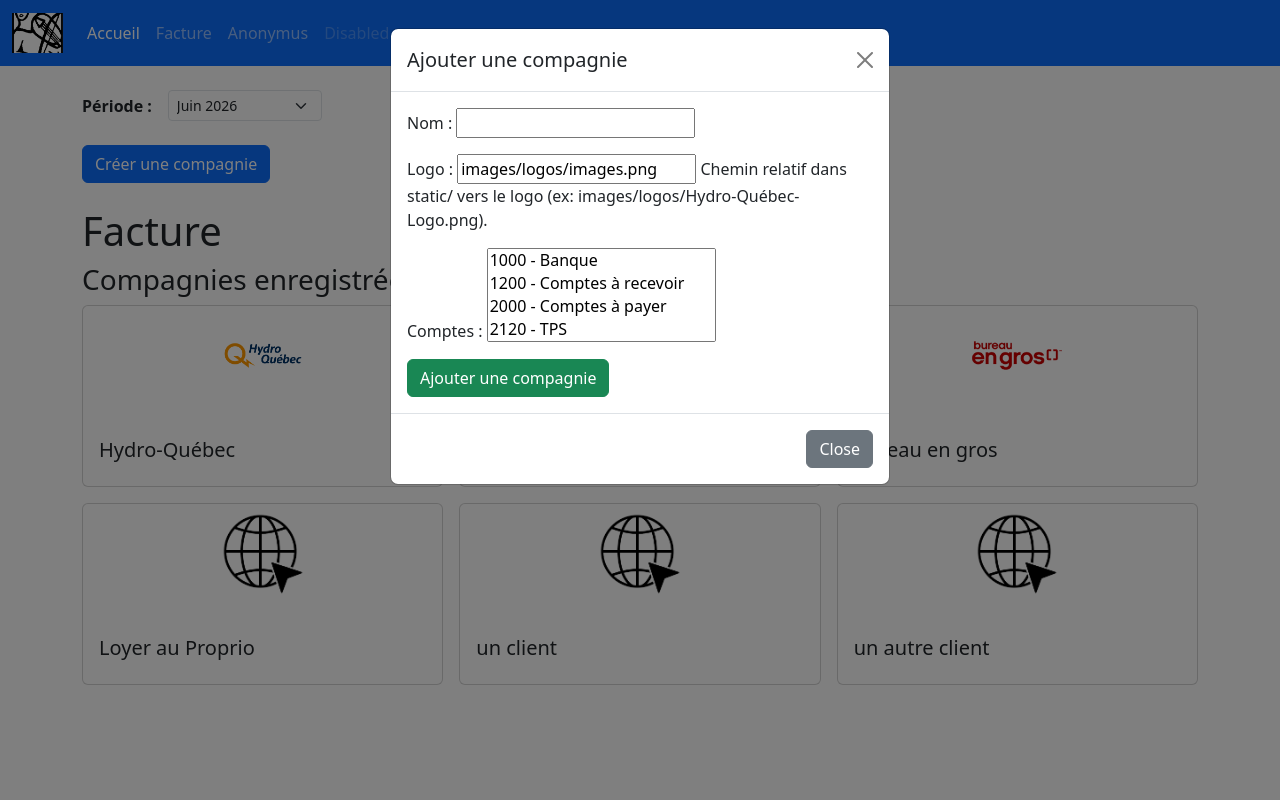
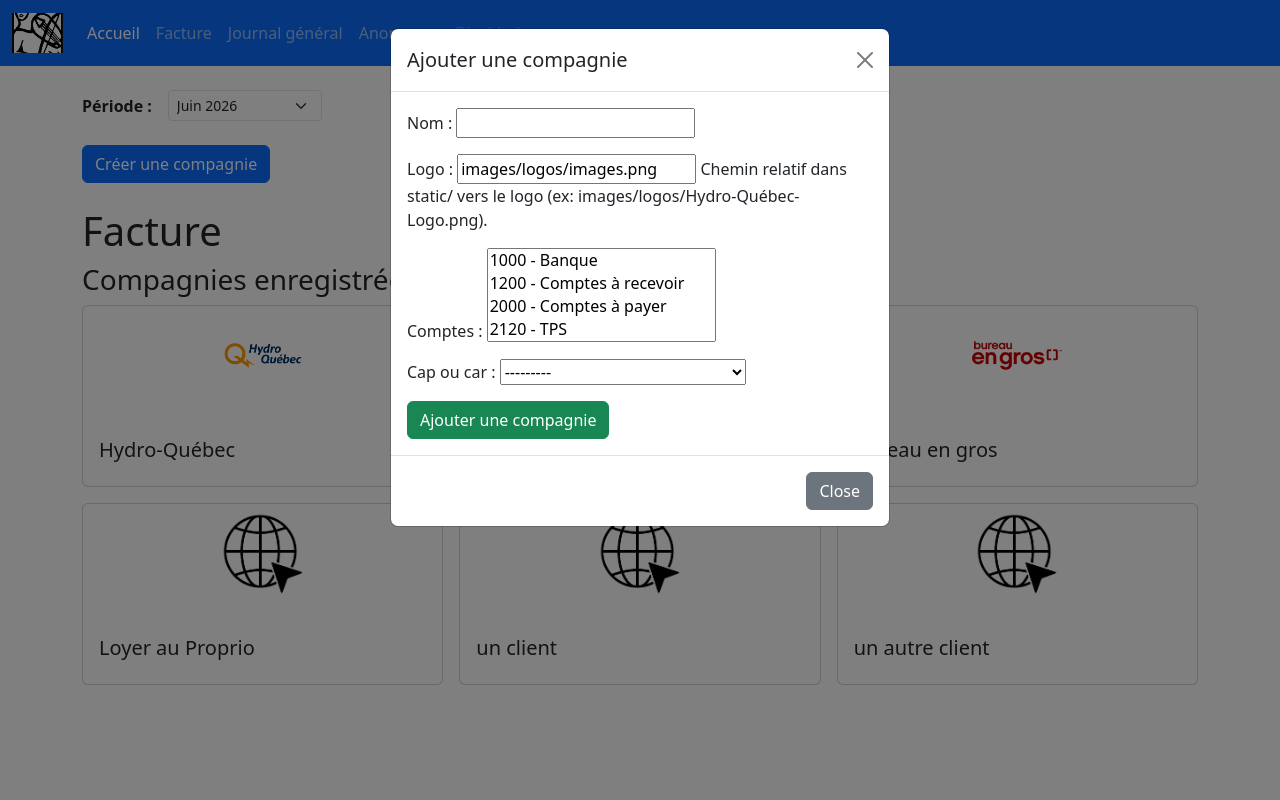
Before and after one commit to criquet1/lecarnet, a Django app: page /facture/ in a window 1280 px wide, after a click on "Créer une compagnie". Run offline with Django 5.2, Linux system fonts and the light colour scheme; data comes from the database, SQL or seed files in the repository; both versions use the stored data as it was after the commit; some libraries are stand-ins or nearby versions.

Commit message:
Journal general, no_EJ et ajustements facture

```diff
--- a/facture/forms.py
+++ b/facture/forms.py
@@ -4,7 +4,7 @@ from .models import Compagnie, Facture, DetailFacture
 class CompagnieForm(forms.ModelForm):
     class Meta:
         model = Compagnie
-        fields = ['nom', 'logo', 'comptes']
+        fields = ['nom', 'logo', 'comptes', 'cap_ou_car']
 
 
 class FactureForm(forms.ModelForm):
--- a/facture/models.py
+++ b/facture/models.py
@@ -9,6 +9,13 @@ class Compagnie(models.Model):
         help_text="Chemin relatif dans static/ vers le logo (ex: images/logos/Hydro-Québec-Logo.png)."
     )
     comptes = models.ManyToManyField(Compte, related_name='compagnies', blank=True)
+    cap_ou_car = models.ForeignKey(
+        Compte,
+        on_delete=models.CASCADE,
+        related_name='compagnies_cap_ou_car',
+        blank=True,
+        null=True,
+    )
 
     def __str__(self):
         return self.nom
--- a/facture/templates/facture/facture.html
+++ b/facture/templates/facture/facture.html
@@ -137,6 +137,7 @@
                                 <table class="table table-sm table-hover">
                                     <thead>
                                         <tr>
+                                            <th>no_EJ</th>
                                             <th>Numéro</th>
                                             <th>Date</th>
                                             <th>Total</th>
@@ -450,7 +451,7 @@
                         for (var i = 0; i < factures.length; i++) {
                             var f = factures[i];
                             var row = document.createElement('tr');
-                            row.innerHTML = '<td>' + f.numero + '</td><td>' + f.date + '</td><td>' + f.total.toFixed(2) + '</td>';
+                            row.innerHTML = '<td>' + (f.no_ej || '') + '</td><td>' + f.numero + '</td><td>' + f.date + '</td><td>' + f.total.toFixed(2) + '</td>';
                             facturesTableBody.appendChild(row);
                         }
                         companyFacturesDiv.style.display = '';
--- a/facture/templates/facture/navbar.html
+++ b/facture/templates/facture/navbar.html
@@ -22,6 +22,9 @@
             <a class="nav-link" href="{% url 'facture' %}">Facture</a>
         </li>
         <li class="nav-item">
+          <a class="nav-link" href="{% url 'journal_general' %}">Journal général</a>
+        </li>
+        <li class="nav-item">
         <a class="nav-link" href="/">{{ request.session.nom|default:'Le Carnet' }}</a>
         </li>
         <li class="nav-item">
--- a/facture/urls.py
+++ b/facture/urls.py
@@ -5,4 +5,5 @@ from . import views
 urlpatterns = [
     path('', views.index, name='accueil'),
     path('facture/', views.facture, name='facture'),
+    path('journal-general/', views.journal_general, name='journal_general'),
 ]
--- a/facture/views.py
+++ b/facture/views.py
@@ -11,6 +11,74 @@ import json
 def index(request):
     title = "Le carnet à Bibi"
     return render(request, "facture/index.html", {'title': title})
+
+
+def journal_general(request):
+    title = "Journal général"
+    journal_rows = []
+
+    facture_ej_map = {
+        facture_id: f"EJ{index}"
+        for index, facture_id in enumerate(
+            Facture.objects.order_by('id').values_list('id', flat=True),
+            start=1,
+        )
+    }
+
+    factures = (
+        Facture.objects
+        .select_related('compagnie', 'compagnie__cap_ou_car')
+        .prefetch_related('details__compte')
+        .order_by('-date', '-id')
+    )
+
+    for facture in factures:
+        cap_ou_car = facture.compagnie.cap_ou_car
+        cap_numero = cap_ou_car.numero if cap_ou_car else None
+        no_ej = facture_ej_map.get(facture.id, '')
+
+        if cap_numero == 2000:
+            cap_side = 'credit'
+            details_side = 'debit'
+        else:
+            # Par défaut (incluant 1200), CAP/CAR est au débit et les détails au crédit.
+            cap_side = 'debit'
+            details_side = 'credit'
+
+        total_facture = facture.total or Decimal('0.00')
+
+        facture_rows = []
+
+        facture_rows.append({
+            'no_ej': no_ej,
+            'date': facture.date,
+            'desc': f"{facture.compagnie.nom} - Facture {facture.numero}",
+            'compte': str(cap_ou_car) if cap_ou_car else 'CAP/CAR non configuré',
+            'debit': total_facture if cap_side == 'debit' else '',
+            'credit': total_facture if cap_side == 'credit' else '',
+        })
+
+        details = facture.details.all().order_by('id')
+        for detail in details:
+            montant = detail.montant or Decimal('0.00')
+            facture_rows.append({
+                'no_ej': no_ej,
+                'date': facture.date,
+                'desc': f"{facture.compagnie.nom} - Facture {facture.numero}",
+                'compte': str(detail.compte),
+                'debit': montant if details_side == 'debit' else '',
+                'credit': montant if details_side == 'credit' else '',
+            })
+
+        for index, row in enumerate(facture_rows):
+            row['group_start'] = index == 0
+            row['group_end'] = index == len(facture_rows) - 1
+            journal_rows.append(row)
+
+    return render(request, "facture/journal_general.html", {
+        'title': title,
+        'journal_rows': journal_rows,
+    })
 
 
 def facture(request):
@@ -65,7 +133,7 @@ def facture(request):
                     detail_formset.save()
                     return redirect('facture')
 
-    compagnies = Compagnie.objects.all()
+    compagnies = Compagnie.objects.select_related('cap_ou_car').all()
 
     comptes_setting = []
     for id_key, label_key in [
@@ -94,13 +162,22 @@ def facture(request):
 
     all_comptes = [{'id': compte.pk, 'label': str(compte)} for compte in Compte.objects.all()]
 
+    facture_ej_map = {
+        facture_id: f"EJ{index}"
+        for index, facture_id in enumerate(
+            Facture.objects.order_by('id').values_list('id', flat=True),
+            start=1,
+        )
+    }
+
     # Prépare un mapping JSON { compagnie_id: [{ id, numero, date, total }, ...], ... }
     companies_factures = {}
     for company in compagnies:
-        factures = Facture.objects.filter(compagnie=company).order_by('-date')
+        factures = Facture.objects.filter(compagnie=company).order_by('-date', '-id')
         factures_data = [
             {
                 'id': f.id,
+                'no_ej': facture_ej_map.get(f.id, ''),
                 'numero': f.numero,
                 'date': f.date.strftime('%Y-%m-%d'),
                 'total': float(f.total),
@@ -108,6 +185,16 @@ def facture(request):
             for f in factures
         ]
         companies_factures[str(company.id)] = factures_data
+
+    companies_cap_ou_car = {}
+    for company in compagnies:
+        if company.cap_ou_car:
+            companies_cap_ou_car[str(company.id)] = {
+                'id': company.cap_ou_car.pk,
+                'label': str(company.cap_ou_car),
+            }
+        else:
+            companies_cap_ou_car[str(company.id)] = None
 
     return render(request, "facture/facture.html", {
         'title': title,
@@ -118,4 +205,5 @@ def facture(request):
         'companies_comptes_json': json.dumps(companies_comptes),
         'all_comptes_json': json.dumps(all_comptes),
         'companies_factures_json': json.dumps(companies_factures),
+        'companies_cap_ou_car_json': json.dumps(companies_cap_ou_car),
     })
```
Also changed, not shown: facture/templates/facture/journal_general.html (added, +52 -0 lines), db.sqlite3, facture/migrations/0004_facture_cap_ou_car.py (added), facture/migrations/0005_remove_facture_cap_ou_car_compagnie_cap_ou_car.py (added).
